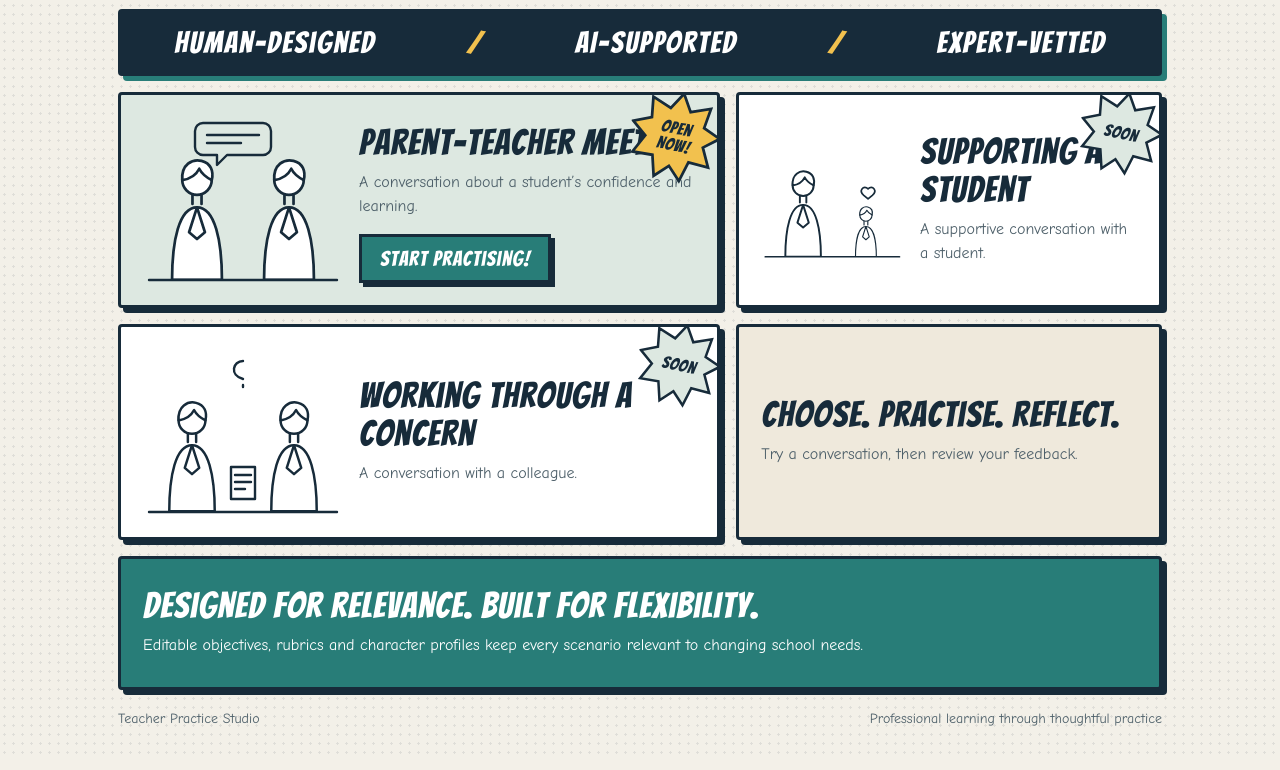
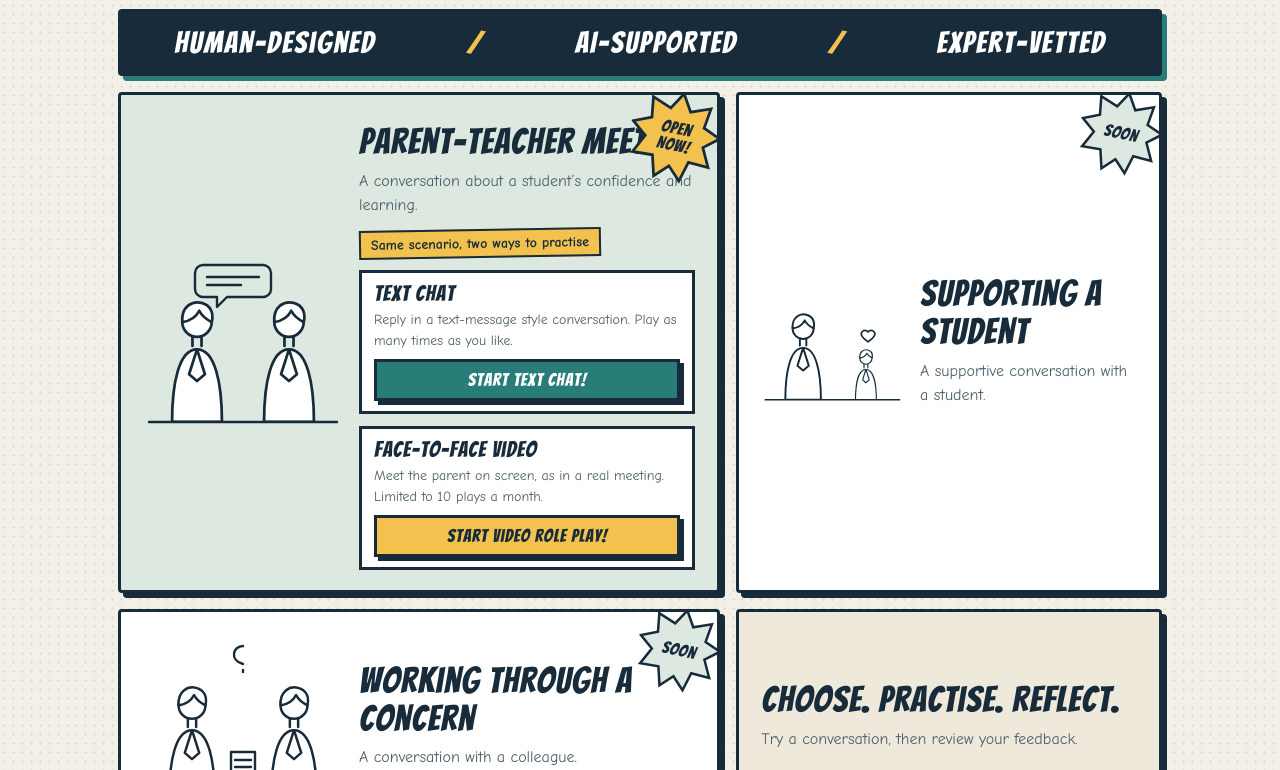
Before and after one commit to AnandamRavi/Scenario, a plain HTML site: page index.html in a window 1280 px wide. Shown: the part 422-1192 px from the top of the page. Drawn offline with Linux system fonts and the light colour scheme.

Commit message:
Add interactive practice options for meeting scenario

```diff
--- a/index.html
+++ b/index.html
@@ -49,6 +49,16 @@ p{margin:0 0 10px}
 .btn:hover{transform:translate(2px,2px);box-shadow:2px 2px 0 var(--ink)}
 .btn:focus-visible,a:focus-visible{outline:3px solid var(--pop);outline-offset:3px}
 .muted{color:var(--muted)}
+.ways{display:flex;flex-wrap:wrap;gap:12px;margin-top:8px}
+.way{flex:1 1 190px;background:var(--panel);border:3px solid var(--ink);padding:10px 12px;display:flex;flex-direction:column;gap:4px}
+.way h3{font:400 22px/1 var(--head);letter-spacing:.04em;margin:0}
+.way p{font-size:14px;margin:0 0 4px}
+.way .btn{margin-top:auto;font-size:18px;padding:9px 12px;text-align:center}
+.btn.alt{background:var(--pop);color:#172b3a}
+.way.vid{flex:1 1 100%;border-color:var(--ink);background:var(--sand)}
+.way.vid>div{border:3px solid var(--ink);background:#000;margin-top:4px}
+.alt-link{font-size:13px;font-weight:700;color:var(--teal-d)}
+.same{display:inline-block;background:var(--pop);color:#172b3a;border:2px solid #172b3a;padding:2px 10px;font-weight:700;font-size:14px;margin:2px 0 4px;transform:rotate(-1deg)}
 .tag{grid-column:span 5;background:var(--sand);display:flex;flex-direction:column;justify-content:center}
 .wide{grid-column:1/-1;background:var(--teal);color:#fff;border-color:var(--ink)}
 .wide h2{color:#fff}
@@ -122,7 +132,19 @@ svg .fg{fill:var(--panel)}
       <div>
         <h2>Parent–Teacher Meeting</h2>
         <p class="muted">A conversation about a student’s confidence and learning.</p>
-        <a class="btn" href="https://script.google.com/macros/s/AKfycbyMyOVhv3L-XVmEsHXK3g8oABEqd0Q9wargOyeJ7GtUe_LUUG-udnacxbpftLIrlLYp4Q/exec" target="_blank" rel="noopener">Start practising!</a>
+        <span class="same">Same scenario, two ways to practise</span>
+        <div class="ways">
+          <div class="way">
+            <h3>Text chat</h3>
+            <p class="muted">Reply in a text-message style conversation. Play as many times as you like.</p>
+            <a class="btn" href="https://script.google.com/macros/s/AKfycbyMyOVhv3L-XVmEsHXK3g8oABEqd0Q9wargOyeJ7GtUe_LUUG-udnacxbpftLIrlLYp4Q/exec" target="_blank" rel="noopener">Start text chat!</a>
+          </div>
+          <div class="way">
+            <h3>Face-to-face video</h3>
+            <p class="muted">Meet the parent on screen, as in a real meeting. Limited to 10 plays a month.</p>
+            <a class="btn alt" href="https://share.synthesia.io/embeds/videos/d438dc0c-255d-43cc-ae7b-1fd9b140b053" target="_blank" rel="noopener">Start video role play!</a>
+          </div>
+        </div>
       </div>
     </article>
 
```
